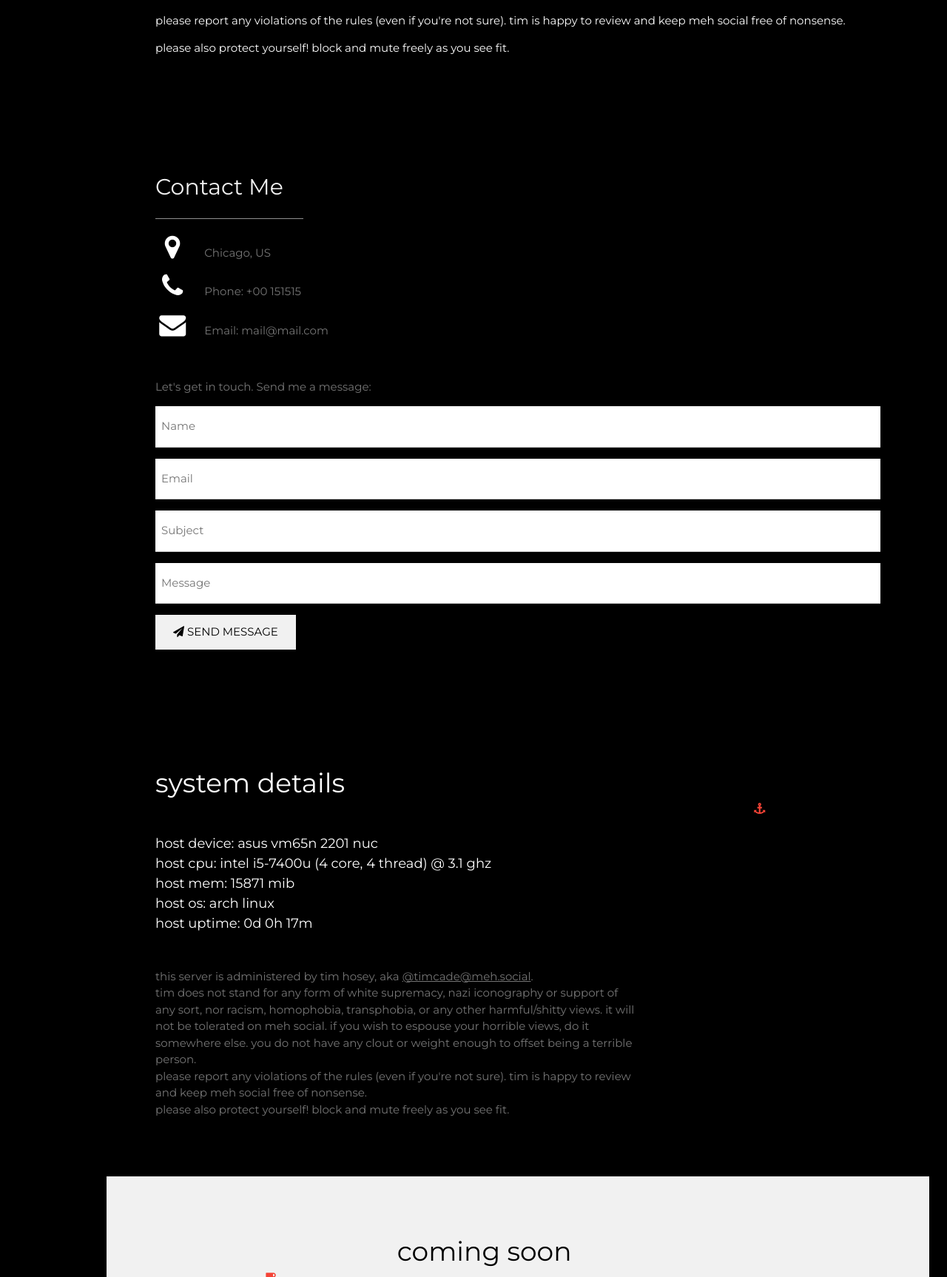
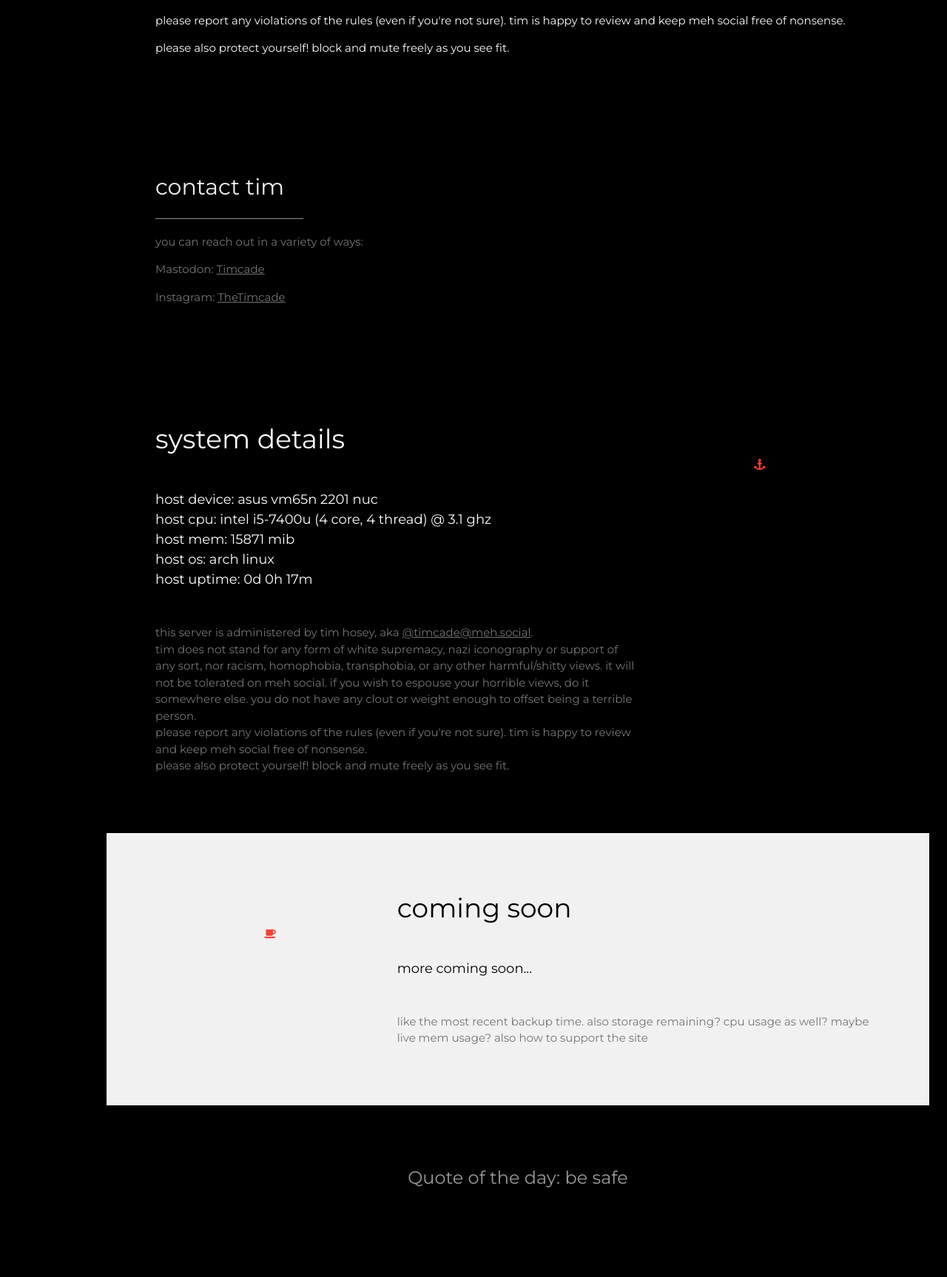
Before and after one commit to timhosey/mehsocial-info-site, a PHP site: page / in a window 1280 px wide. Shown: the part 1339-3065 px from the top of the page at 74% size. Run offline with PHP 8.4, Linux system fonts and the light colour scheme.

Commit message:
updated contact

```diff
--- a/contact.php
+++ b/contact.php
@@ -1,25 +1,10 @@
   <!-- Contact Section -->
   <div class="w3-padding-64 w3-content w3-text-grey" id="contact">
-    <h2 class="w3-text-light-grey">Contact Me</h2>
+    <h2 class="w3-text-light-grey">contact tim</h2>
     <hr style="width:200px" class="w3-opacity">
+    <p>you can reach out in a variety of ways:</p>
 
-    <div class="w3-section">
-      <p><i class="fa fa-map-marker fa-fw w3-text-white w3-xxlarge w3-margin-right"></i> Chicago, US</p>
-      <p><i class="fa fa-phone fa-fw w3-text-white w3-xxlarge w3-margin-right"></i> Phone: +00 151515</p>
-      <p><i class="fa fa-envelope fa-fw w3-text-white w3-xxlarge w3-margin-right"> </i> Email: mail@mail.com</p>
-    </div><br>
-    <p>Let's get in touch. Send me a message:</p>
-
-    <form action="/action_page.php" target="_blank">
-      <p><input class="w3-input w3-padding-16" type="text" placeholder="Name" required name="Name"></p>
-      <p><input class="w3-input w3-padding-16" type="text" placeholder="Email" required name="Email"></p>
-      <p><input class="w3-input w3-padding-16" type="text" placeholder="Subject" required name="Subject"></p>
-      <p><input class="w3-input w3-padding-16" type="text" placeholder="Message" required name="Message"></p>
-      <p>
-        <button class="w3-button w3-light-grey w3-padding-large" type="submit">
-          <i class="fa fa-paper-plane"></i> SEND MESSAGE
-        </button>
-      </p>
-    </form>
+    <p>Mastodon: <a href="https://meh.social/@timcade">Timcade</a></p>
+    <p>Instagram: <a href="https://instagram.com/TheTimcade">TheTimcade</a></p>
   <!-- End Contact Section -->
   </div>
```
